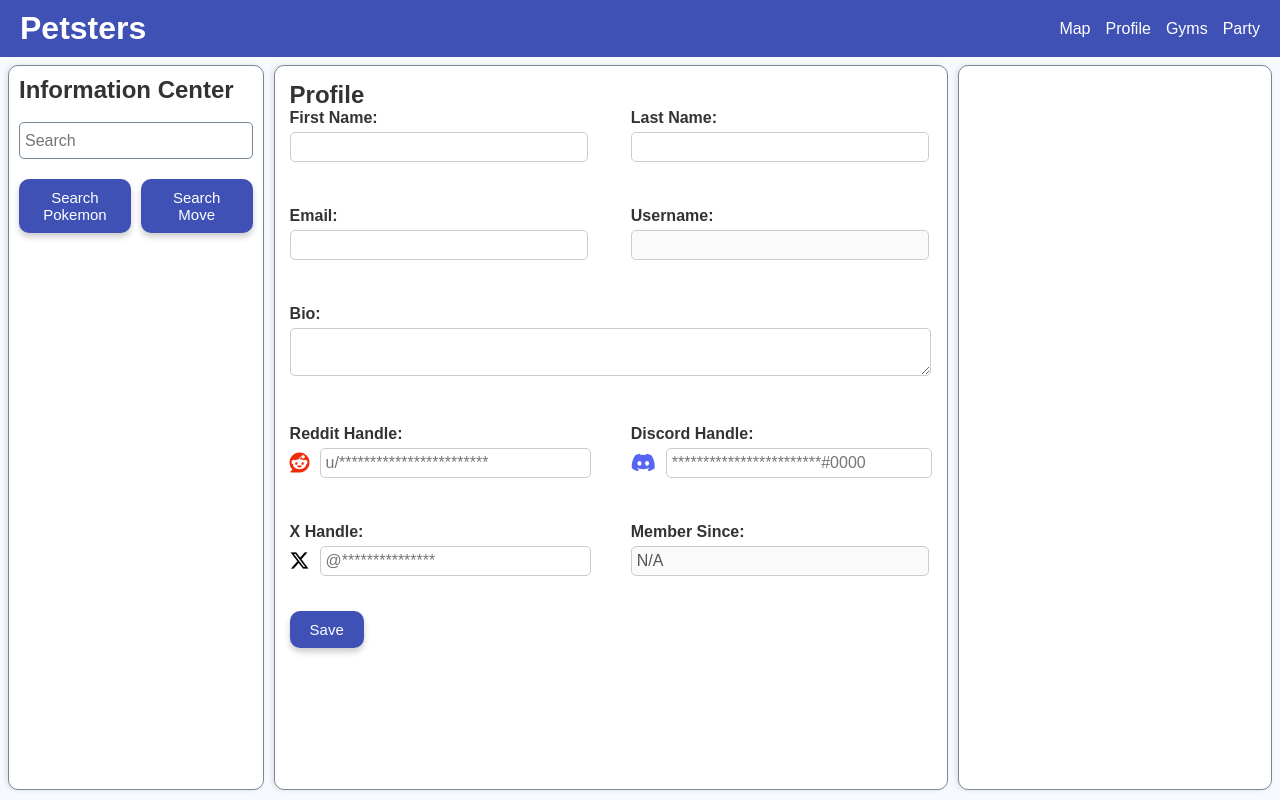
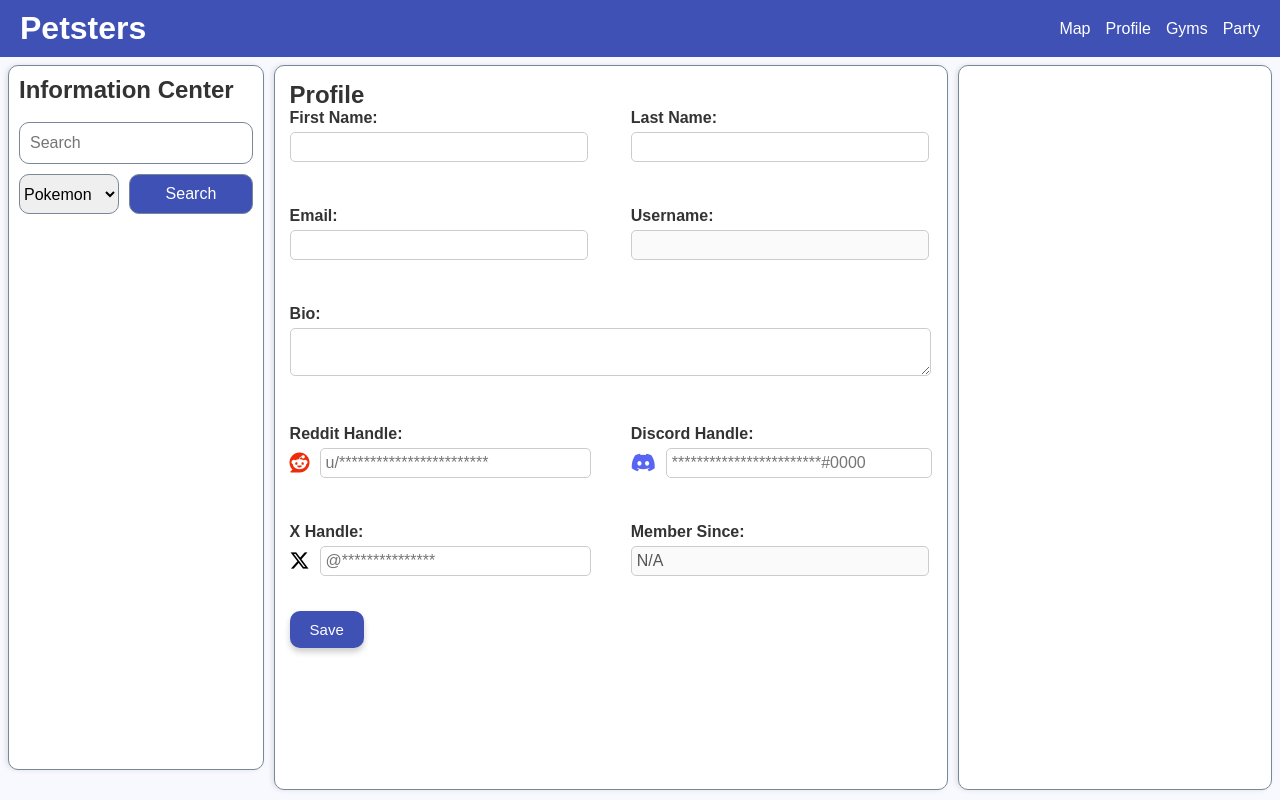
Before and after one commit to andesec/petsters, a Vue app: page /profile in a window 1280 px wide. Built offline with nearby package versions, Linux system fonts and the light colour scheme; no server answers; what vue-the-mask would draw is missing.

Commit message:
Converted the pokemon search to keyword search.

```diff
--- a/src/assets/styles.css
+++ b/src/assets/styles.css
@@ -31,7 +31,6 @@ button:hover {
     flex-direction: row;
     justify-content: space-between;
     gap: 10px;
-
 }
 
 .clickable-text {
--- a/src/components/LeftSidebar.vue
+++ b/src/components/LeftSidebar.vue
@@ -7,14 +7,22 @@
     <div class="info-center-content">
       <input ref="searchBar" id="search-bar" type="text" placeholder="Search" />
       <div class="button-row">
-        <button class="button" @click="searchPokemon">Search Pokemon</button>
-        <button class="button">Search Move</button>
+        <select ref="searchTypeDropdown" id="search-dropdown" class="dropdown">
+          <option value="a">Ability</option>
+          <option value="i">Item</option>
+          <option value="l">Location</option>
+          <option value="m">Move</option>
+          <option value="n">NPC</option>
+          <option value="p" selected>Pokemon</option>
+        </select>
+        <button class="button" @click="search">Search</button>
       </div>
     </div>
-    <div v-if="dataId !== undefined" class="sidebar-backdrop">
+    <div v-if="(currentView !== undefined && currentView !== null)" class="sidebar-backdrop">
       <i class="fas fa-times" @click="resetViewAndCloseSidebar" style="cursor: pointer; color: red; display: flex; justify-content: right;" title="Close"></i>
-      <PetInfoComponent v-if="currentView === 'pe'" :id="dataId" />
-      <PokemonInfoComponent v-if="currentView === 'pk'" :id="dataId" :pokemon="searchData" />
+      <SearchResultsControl id="search-results" v-if="currentView === 'r' && searchResults.r.length > 0" :searchResults="searchResults"/>
+      <PetInfoComponent v-if="currentView === 'e'" :id="dataId" />
+      <PokemonInfoComponent v-if="currentView === 'p'" :id="dataId"/>
     </div>
   </div>
 
@@ -28,19 +36,23 @@
 import EventBus from "@/eventBus.js";
 import PetInfoComponent from "@/components/info/PetInfoComponent.vue";
 import PokemonInfoComponent from "@/components/info/PokemonInfoComponent.vue";
-import PokemonService from "@/services/PokemonService.js";
-import {ref} from "vue";
+import SearchService from "@/services/SearchService.js";
+import SearchResultsControl from "@/components/info/SearchResultsControl.vue";
 
 export default {
   name: "LeftSidebar",
-  components: {PokemonInfoComponent, PetInfoComponent},
+  components: {SearchResultsControl, PokemonInfoComponent, PetInfoComponent},
   created() {
     // Listen for events on the EventBus
     EventBus.on("show-info", this.updateView);
   },
+  mounted() {
+    this.$refs.searchBar.addEventListener("keydown", this.searchOnEnter);
+  },
   beforeDestroy() {
     // Clean up the event listener
     EventBus.off("show-info", this.updateView);
+    this.$refs.searchBar.removeEventListener("keydown", this.searchOnEnter);
   },
   data() {
     return {
@@ -48,7 +60,8 @@ export default {
       currentView: undefined,
       dataId: undefined,
       searchData: undefined,
-      // searchBar: ref(undefined),
+      searchResults: {},
+      selectedSearchType: 'p',
     };
   },
   methods: {
@@ -62,7 +75,6 @@ export default {
       }
       this.dataId = data.i;
       this.currentView = data.v;
-      this.searchData = data.d;
     },
     resetViewAndCloseSidebar() {
       this.searchData = undefined;
@@ -70,21 +82,31 @@ export default {
       this.currentView = undefined;
       this.toggleSidebar();
     },
-    async searchPokemon() {
+    async search() {
+      this.selectedSearchType = this.$refs.searchTypeDropdown.value;
       let searchText = this.$refs.searchBar.value;
-      if (searchText === '') {
-        alert('Please enter a pokemon name in search box.')
+
+      if (searchText.length < 3) {
+        alert(`Please enter a search keyword. Keyword should be at least 3 characters long.`);
         return;
       }
 
-      let result = await PokemonService.searchPokemonInfo(searchText)
+      let result = await SearchService.searchKeyword(this.selectedSearchType, searchText);
+      console.log(result);
 
       if (result.error !== undefined) {
         alert(result.error);
         return;
       }
 
-      this.updateView({i: result.i, v: 'pk', d:result})
+      this.currentView = 'r';
+      this.searchResults = result;
+      console.log(this.searchResults);
+    }
+  },
+  searchOnEnter(event) {
+    if (event.key === 'Enter') {
+      this.search();
     }
   },
 };
@@ -96,6 +118,7 @@ export default {
   width: 20%;
   background-color: white;
   border: 1px solid lightslategray;
+  margin-bottom: 20px;
   box-shadow: -2px 0 5px rgba(0, 0, 0, 0.1);
   border-radius: 10px;
   padding: 10px;
@@ -106,16 +129,29 @@ export default {
   display: none;
 }
 
-.button-row button {
-  width: 100%
+.info-center-content {
+  display: flex;
+  flex-direction: column;
+  justify-content: space-between;
+}
+
+.info-center-content > * {
+  margin-bottom: 10px; /* Adjust the value as needed */
+}
+
+.info-center-content .dropdown, .info-center-content input, .info-center-content button {
+  border: 1px solid lightslategray;
+  font-size: 1em;
+  width: 100%;
+  height: 40px;
+  border-radius: 10px;
+  box-shadow: none;
 }
 
 .info-center-content input {
-  padding: 5px;
-  border: 1px solid lightslategray;
-  border-radius: 5px;
-  height: 25px;
-  font-size: 1em;
+  padding: 5px 10px;
+  width: auto;
+  height: 30px;
 }
 
 /* Adjust styles for smaller screens */
@@ -127,7 +163,7 @@ export default {
     margin: 0px 8px;
     width: 90.6%; /* Full width remains consistent */
     z-index: 1000;
-    max-height: 90vh; /* Sidebar takes 70% of the vertical height */
+    max-height: 90vh; /* Sidebar takes 90% of the vertical height */
     overflow-y: auto; /* Ensure scrolling when content overflows */
     transform: translateY(-100%); /* Hidden by default (collapsed) */
     transition: transform 0.3s ease-in-out, opacity 0.3s ease-in-out;
@@ -141,14 +177,6 @@ export default {
   .left-sidebar:not(.collapsed) {
     transform: translateY(0); /* Slide in when expanded */
     opacity: 1;
-  }
-
-  .error-message {
-    position: fixed;
-    top: 80px;
-    left: 10px;
-    color: red;
-    font-size: 0.9em;
   }
 
   /* Toggle button styles */
@@ -175,16 +203,6 @@ export default {
   .toggle-sidebar-button i {
     font-size: 1.2rem;
   }
-}
-
-.info-center-content {
-  display: flex;
-  flex-direction: column;
-  justify-content: space-between;
-}
-
-.info-center-content > * {
-  margin-bottom: 20px; /* Adjust the value as needed */
 }
 
 /* Adjust styles for smaller screens */
--- /dev/null
+++ b/src/components/info/SearchResultsControl.vue
@@ -0,0 +1,28 @@
+<template>
+  <div style="">
+    <ul v-for="sr in searchResults.r">
+      <p class="clickable-text" @click="UXService.showInfo(searchResults.t, sr.i)">- {{sr.n}}</p>
+    </ul>
+  </div>
+</template>
+
+<script setup>
+import UXService from "@/services/UXService.js";
+
+const props = defineProps({
+  searchResults: {
+    type: Object,
+    required: true
+  }
+});
+
+console.log(props.searchResults);
+</script>
+
+<style scoped>
+.info-center-content img {
+  width: 90%;
+  height: auto;
+  margin: 20px;
+}
+</style>
--- /dev/null
+++ b/src/services/SearchService.js
@@ -0,0 +1,23 @@
+import ApiService from './ApiService';
+import UXService from "@/services/UXService.js";
+
+export default class SearchService {
+
+    static async loadPokemonInfo(pokemonId) {
+        try {
+            return await ApiService.makeRequest("/pokemon/" + pokemonId);
+        } catch (error) {
+            UXService.error("An error occurred while loading data.", error)
+        }
+    }
+
+    static async searchKeyword(type, keyword) {
+        try {
+            return await ApiService.makeRequestWithoutThrowingError("/search/" + type + "/" + keyword);
+        } catch (error) {
+            UXService.error("An error occurred while searching.", error)
+        }
+    }
+
+
+}
--- a/src/services/UXService.js
+++ b/src/services/UXService.js
@@ -93,7 +93,7 @@ class UXService {
     }
 
     static showInfo(v, i) {
-        EventBus.emit("show-info", {v: v, i:i, d:undefined});
+        EventBus.emit("show-info", {v: v, i:i.toString()});
     }
 }
 
--- a/src/views/Party.vue
+++ b/src/views/Party.vue
@@ -8,7 +8,7 @@
       <div v-for="(p, index) in pets" :key="p.i" class="pet-card">
         <div class="pet-index">{{ index + 1 }}</div>
         <div class="pet-card-contents">
-          <img :src="ImageService.getImageURLForPokemon(p.o)" :alt="p.n" class="pet-image clickable-text" @click="UXService.showInfo('pk', p.o)"/>
+          <img :src="ImageService.getImageURLForPokemon(p.o)" :alt="p.n" class="pet-image clickable-text" @click="UXService.showInfo('p', p.o)"/>
           <div class="pet-details">
             <h3 class="pet-name clickable-text" @click="UXService.showInfo('pe', p.i)">{{ p.n }}</h3>
             <p class="pet-level">Level: {{ p.l }}</p>
```
Also changed, not shown: src/components/info/DefaultInfoComponent.vue (deleted, +0 -60 lines), src/components/info/PokemonInfoComponent.vue (+5 -13 lines).
